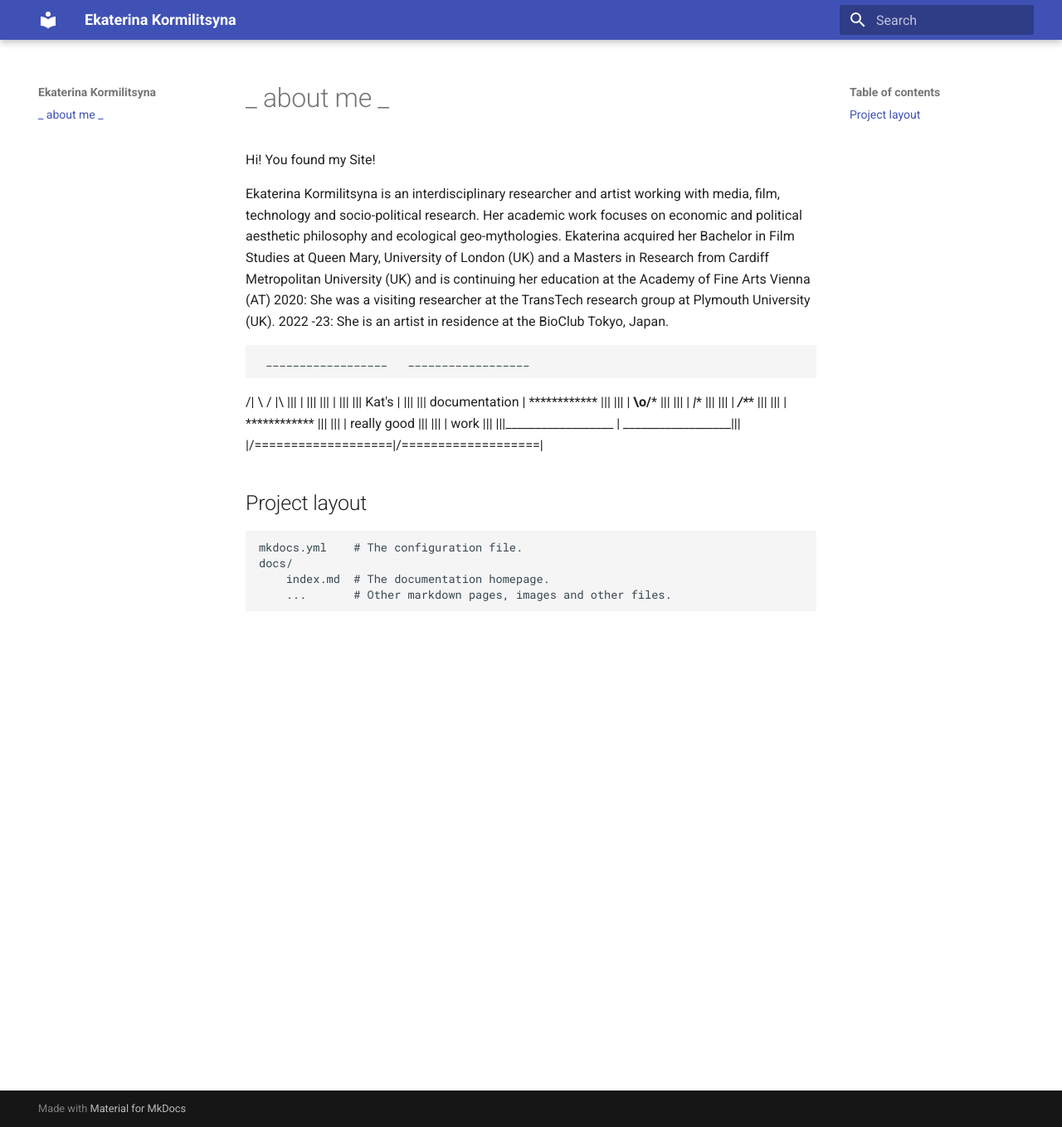
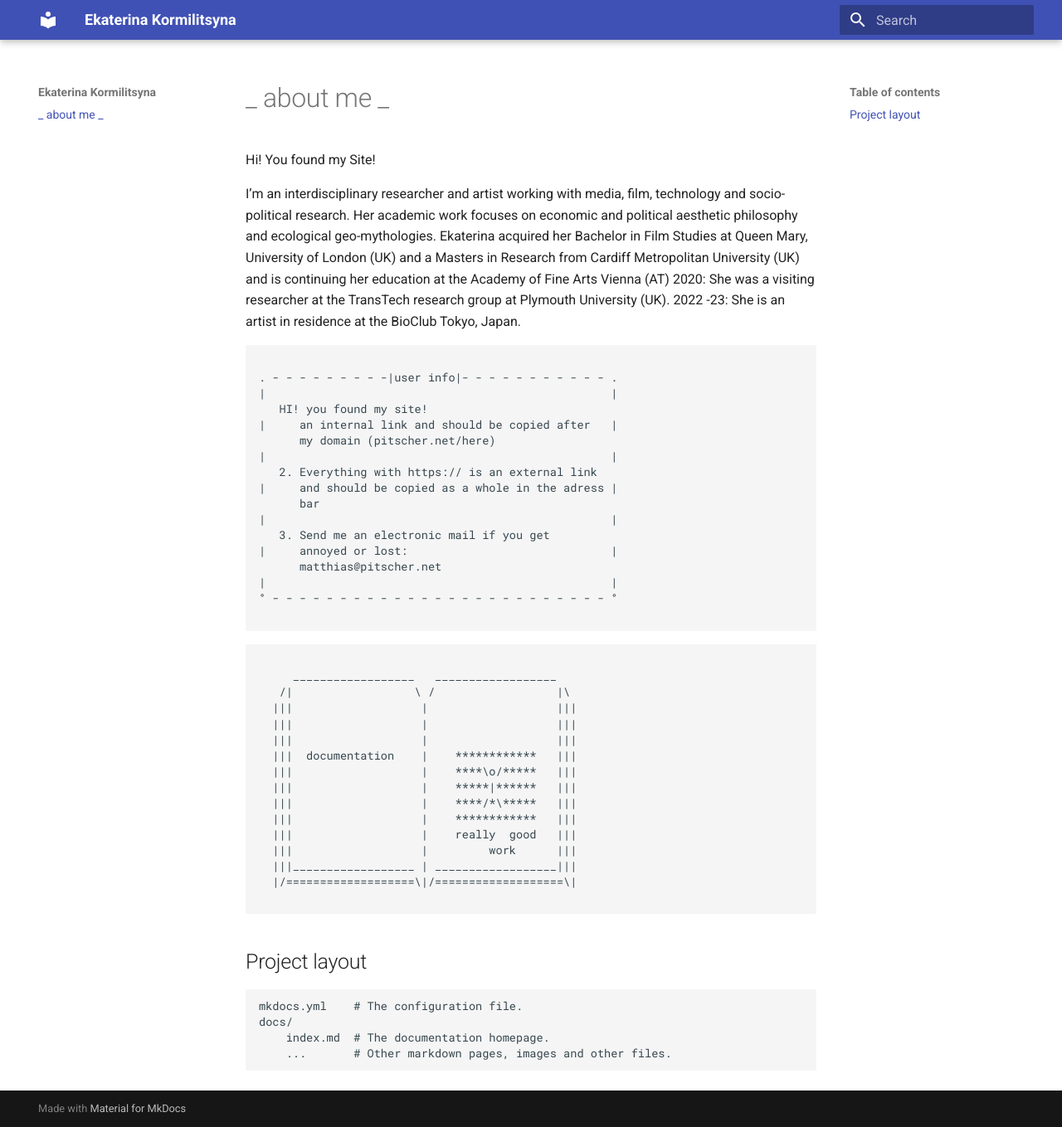
Before and after one commit to spectral-k1d/Ekaterina-Kormilitsyna, an MkDocs documentation site: the page built from docs/index.md, in a window 1280 px wide and 1359 px high. Shown: the whole window at 83% size. Built offline with MkDocs 1.6.1 and Material for MkDocs 9.7.7, drawn with Linux system fonts in a browser that asks for light colours.

Commit message:
Update index.md

````diff
--- a/docs/index.md
+++ b/docs/index.md
@@ -2,20 +2,35 @@
 
 Hi! You found my Site!
 
+I’m an interdisciplinary researcher and artist working with media, film, technology and socio-political research. Her academic work focuses on economic and political aesthetic philosophy and ecological geo-mythologies. Ekaterina acquired her Bachelor in Film Studies at Queen Mary, University of London (UK) and a Masters in Research from Cardiff Metropolitan University (UK) and is continuing her education at the Academy of Fine Arts Vienna (AT) 2020: She was a visiting researcher at the TransTech research group at Plymouth University (UK). 2022 -23: She is an artist in residence at the BioClub Tokyo, Japan.
 
+```
 
-Ekaterina Kormilitsyna is an interdisciplinary researcher and artist working with media, film, technology and socio-political research.
-Her academic work focuses on economic and political aesthetic philosophy and ecological geo-mythologies. Ekaterina acquired her Bachelor in Film Studies at Queen Mary, University of London (UK) and a Masters in Research from Cardiff Metropolitan University (UK) and is continuing her education at the Academy of Fine Arts Vienna (AT)
-2020: She was a visiting researcher at the TransTech research group at Plymouth University (UK).
-2022 -23: She is an artist in residence at the BioClub Tokyo, Japan.
+. - - - - - - - - -|user info|- - - - - - - - - - - .
+|                                                   |
+   HI! you found my site!
+|     an internal link and should be copied after   |
+      my domain (pitscher.net/here)
+|                                                   |
+   2. Everything with https:// is an external link
+|     and should be copied as a whole in the adress |
+      bar
+|                                                   |
+   3. Send me an electronic mail if you get
+|     annoyed or lost:                              |
+      matthias@pitscher.net
+|                                                   |
+° - - - - - - - - - - - - - - - - - - - - - - - - - °
 
+```
 
+```
 
      __________________   __________________
    /|                  \ /                  |\
   |||                   |                   |||
   |||                   |                   |||
-  |||       Kat's       |                   |||
+  |||                   |                   |||
   |||  documentation    |    ************   |||
   |||                   |    ****\o/*****   |||
   |||                   |    *****|******   |||
@@ -26,12 +41,7 @@ Her academic work focuses on economic and political aesthetic philosophy and eco
   |||__________________ | __________________|||
   |/===================\|/===================\|
 
-
-
-
-
-
-
+```
 
 ## Project layout
 
````
